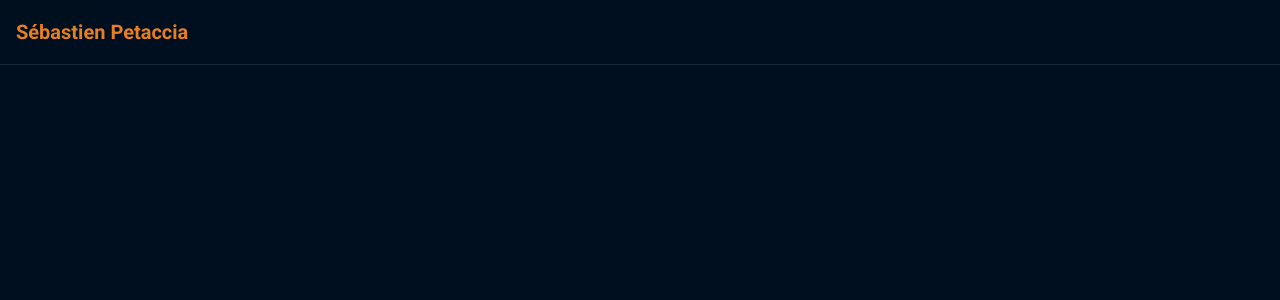
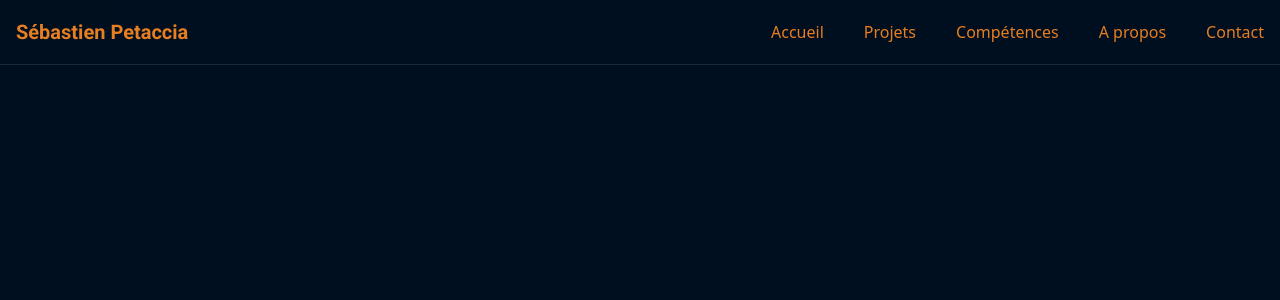
Before and after one commit to petaccia/portfolio-my-dev, a Next.js app: page / in a window 1280 px wide. Shown: the top 300 px of the page. Built offline with nearby package versions, Linux system fonts and the light colour scheme.

Commit message:
Create NavbarDesktop component with data navigation

```diff
--- /dev/null
+++ b/src/components/layout/data/navigationNavItems.js
@@ -0,0 +1,22 @@
+export const navigationNavItems = [
+  {
+    label: "Accueil",
+    href: "/",
+  },
+  {
+    label: "Projets",
+    href: "/projects",
+  },
+  {
+    label: "Compétences",
+    href: "/skills",
+  },
+  {
+    label: "A propos",
+    href: "/about",
+  },
+  {
+    label: "Contact",
+    href: "/contact",
+  },
+];
--- a/src/components/layout/navbar/Navbar.tsx
+++ b/src/components/layout/navbar/Navbar.tsx
@@ -1,4 +1,5 @@
 import Link from "next/link"
+import NavbarDesktop from "./components/NavbarDesktop"
 
 export default function Navbar() {
   return (
@@ -15,6 +16,7 @@ export default function Navbar() {
             Sébastien Petaccia
           </Link>
         </div>
+        <NavbarDesktop />
       </div>
     </div>
     </nav>
--- /dev/null
+++ b/src/components/layout/navbar/components/NavbarDesktop.tsx
@@ -0,0 +1,16 @@
+import Link from "next/link";
+import { navigationNavItems } from "../../data/navigationNavItems";
+
+export default function NavbarDesktop() {
+  return (
+    <div>
+      <nav className="hidden md:flex items-center space-x-10">
+        {navigationNavItems.map((item) => (
+          <Link key={item.href} href={item.href} className="text-secondary hover:text-white transition-colors">
+            {item.label}
+          </Link>
+        ))}
+      </nav>
+    </div>
+  );
+}
```
